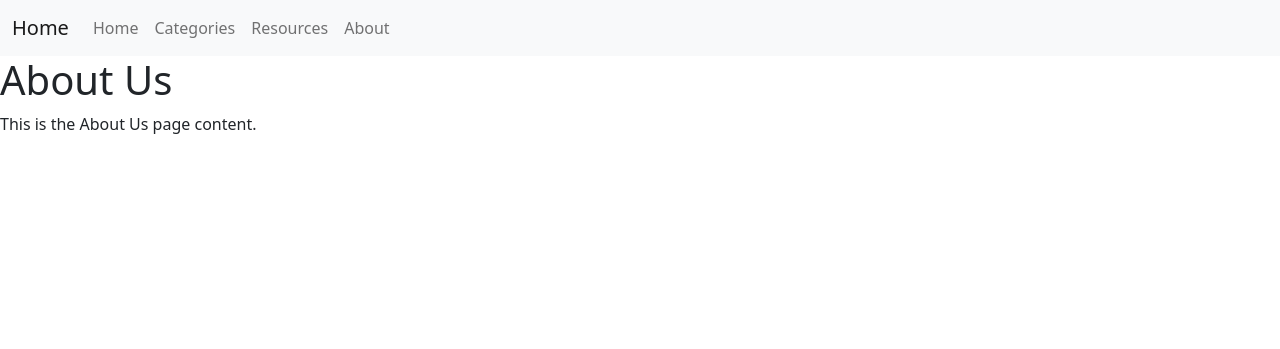
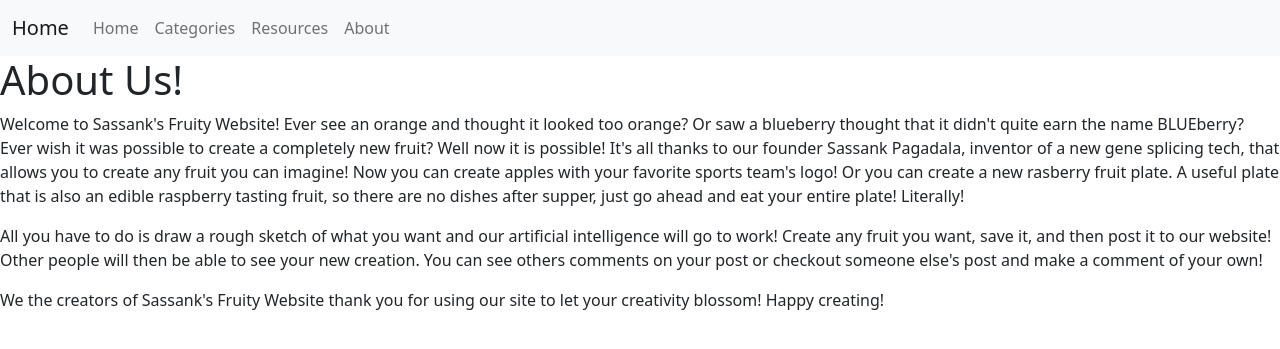
Before and after one commit to HaydenCJuneau/ITSC3155-final-project, a Flask app: page /home/About in a window 1280 px wide. Shown: the top 349 px of the page. Run offline with Flask 3, Linux system fonts and the light colour scheme.

Commit message:
Added a few paragraphs exlpaining our website in the about us section

```diff
--- a/templates/about.html
+++ b/templates/about.html
@@ -3,6 +3,10 @@
 {% block title %}About Us{% endblock %}
 
 {% block body %}
-  <h1>About Us</h1>
-  <p>This is the About Us page content.</p>
+  <h1>About Us!</h1>
+  <p>Welcome to Sassank's Fruity Website! Ever see an orange and thought it looked too orange? Or saw a blueberry thought that it didn't quite earn the name BLUEberry? Ever wish it was possible to create a completely new fruit? Well now it is possible! It's all thanks to our founder Sassank Pagadala, inventor of a new gene splicing tech, that allows you to create any fruit you can imagine! Now you can create apples with your favorite sports team's logo! Or you can create a new rasberry fruit plate. A useful plate that is also an edible raspberry tasting fruit, so there are no dishes after supper, just go ahead and eat your entire plate! Literally!</p>
+
+  <p>All you have to do is draw a rough sketch of what you want and our artificial intelligence will go to work! Create any fruit you want, save it, and then post it to our website! Other people will then be able to see your new creation. You can see others comments on your post or checkout someone else's post and make a comment of your own!</p>
+
+  <p>We the creators of Sassank's Fruity Website thank you for using our site to let your creativity blossom! Happy creating!</p>
 {% endblock %}
```
